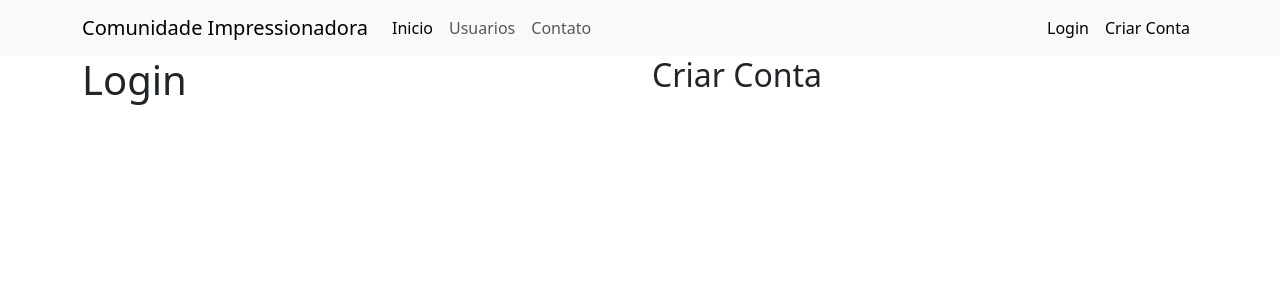
After one commit to AlaiSeide/Site-Comunidade, a Flask app: page /login in a window 1280 px wide. The commit adds this page. Shown: the top 300 px of the page. Run offline with Flask 3, Linux system fonts and the light colour scheme.

Commit message:
Criando os formularios

```diff
--- /dev/null
+++ b/forms.py
@@ -0,0 +1 @@
+# Arquivo de formularios
--- a/main.py
+++ b/main.py
@@ -1,4 +1,4 @@
-from flask import Flask, render_template
+from flask import Flask, render_template, url_for
 
 
 app = Flask(__name__)
@@ -18,10 +18,14 @@ def contato():
 # pagina de usuarios
 @app.route("/usuarios")
 def usuarios():
+    # meus_usuarios=lista_usuarios está dentro da minha funcao render_template() para poder ser mostrado dentro da minha pagina html
     return render_template('usuarios.html', meus_usuarios=lista_usuarios)
 
 
-
+# pagina de login e criar_conta
+@app.route('/login')
+def login():
+    return render_template('login.html')
 
 if __name__ == '__main__':
     app.run(debug=True)
--- /dev/null
+++ b/templates/login.html
@@ -0,0 +1,17 @@
+{% extends 'base.html' %}
+
+{% block body %}
+
+    <div class="container">
+        <div class="row">
+            <div class="col">
+                <h1>Login</h1>
+            </div>
+
+            <div class="col">
+                <h2>Criar Conta</h2>
+            </div>
+        </div>
+    </div>
+
+{% endblock %}
--- a/templates/navbar.html
+++ b/templates/navbar.html
@@ -1,28 +1,30 @@
 <nav class="navbar navbar-expand-lg bg-body-tertiary">
     <div class="container-fluid container">
-        <a class="navbar-brand" href="/">Comunidade Impressionadora</a>
-
+        <a class="navbar-brand" href="{{ url_for('home') }}">Comunidade Impressionadora</a>
+        <button class="navbar-toggler" type="button" data-bs-toggle="collapse" data-bs-target="#navbarSupportedContent" aria-controls="navbarSupportedContent" aria-expanded="false" aria-label="Toggle navigation">
+            <span class="navbar-toggler-icon"></span>
+        </button>
         <div class="collapse navbar-collapse" id="navbarSupportedContent">
             <!--Primeiros links de bara de navegacao-->
             <ul class="navbar-nav me-auto mb-2 mb-lg-0">
                 <li class="nav-item">
-                    <a class="nav-link active" aria-current="page" href="/">Inicio</a>
+                    <a class="nav-link active" aria-current="page" href="{{ url_for('home') }}">Inicio</a>
                 </li>
                 <li class="nav-item">
-                    <a class="nav-link" href="/usuarios">Usuarios</a>
+                    <a class="nav-link" href="{{ url_for('usuarios') }}">Usuarios</a>
                 </li>
                 <li class="nav-item">
-                    <a class="nav-link" href="/contato">Contato</a>
+                    <a class="nav-link" href="{{ url_for('contato') }}">Contato</a>
                 </li>
             </ul>
 
             <!--Links na barra de navegacao de login e de criar conta-->
             <ul class="navbar-nav d-flex">
                 <li class="nav-item">
-                    <a class="nav-link active" aria-current="page" href="#">Login</a>
+                    <a class="nav-link active" aria-current="page" href="{{ url_for('login') }}">Login</a>
                 </li>
                 <li class="nav-item">
-                    <a class="nav-link active" aria-current="page" href="#">Criar Conta</a>
+                    <a class="nav-link active" aria-current="page" href="{{ url_for('login') }}">Criar Conta</a>
                 </li>
             </ul>
         </div>
--- a/templates/usuarios.html
+++ b/templates/usuarios.html
@@ -5,8 +5,10 @@
 {% block body %}
     <h1>Usuarios</h1>
     {% for usuario in meus_usuarios %}
-        <p>{{ usuario }}</p>
-        <hr>
+        <div class="container">
+            <p>{{ usuario }}</p>
+            <hr>
+        </div>
     {% endfor %}
 
 
```
